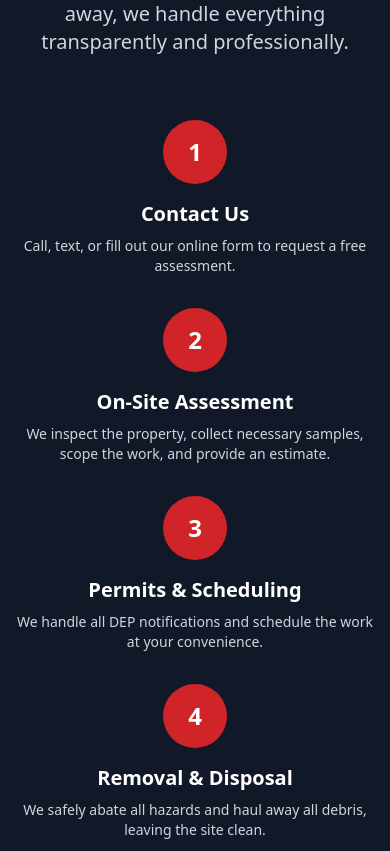
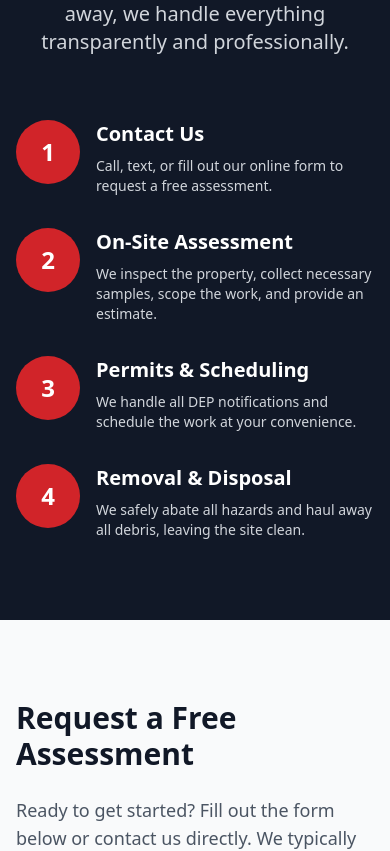
Before and after one commit to melarre/ADS-Website, a React (Vite) app: page / in a window 390 px wide. Shown: the part 3305-4156 px from the top of the page. Built offline with nearby package versions, Linux system fonts and the light colour scheme.

Commit message:
Lay out Process section to be horizontal on mobile

```diff
--- a/src/App.jsx
+++ b/src/App.jsx
@@ -174,26 +174,51 @@ function App() {
             </p>
           </div>
           <div className="grid grid-cols-1 md:grid-cols-4 gap-8">
-            <div className="text-center">
-              <div className="bg-brand-red w-16 h-16 rounded-full flex items-center justify-center mx-auto mb-4 text-2xl font-bold">1</div>
+
+            {/* Step 1 */}
+            <div className="flex flex-row md:flex-col items-start md:items-center text-left md:text-center gap-4 md:gap-0">
+              <div className="bg-brand-red w-16 h-16 rounded-full flex items-center justify-center shrink-0 md:mb-4 text-2xl font-bold">
+                1
+              </div>
+              <div>
                 <h3 className="text-xl font-bold mb-2">Contact Us</h3>
                 <p className="text-sm text-gray-300">Call, text, or fill out our online form to request a free assessment.</p>
               </div>
-            <div className="text-center">
-              <div className="bg-brand-red w-16 h-16 rounded-full flex items-center justify-center mx-auto mb-4 text-2xl font-bold">2</div>
+            </div>
+
+            {/* Step 2 */}
+            <div className="flex flex-row md:flex-col items-start md:items-center text-left md:text-center gap-4 md:gap-0">
+              <div className="bg-brand-red w-16 h-16 rounded-full flex items-center justify-center shrink-0 md:mb-4 text-2xl font-bold">
+                2
+              </div>
+              <div>
                 <h3 className="text-xl font-bold mb-2">On-Site Assessment</h3>
                 <p className="text-sm text-gray-300">We inspect the property, collect necessary samples, scope the work, and provide an estimate.</p>
               </div>
-            <div className="text-center">
-              <div className="bg-brand-red w-16 h-16 rounded-full flex items-center justify-center mx-auto mb-4 text-2xl font-bold">3</div>
+            </div>
+
+            {/* Step 3 */}
+            <div className="flex flex-row md:flex-col items-start md:items-center text-left md:text-center gap-4 md:gap-0">
+              <div className="bg-brand-red w-16 h-16 rounded-full flex items-center justify-center shrink-0 md:mb-4 text-2xl font-bold">
+                3
+              </div>
+              <div>
                 <h3 className="text-xl font-bold mb-2">Permits & Scheduling</h3>
                 <p className="text-sm text-gray-300">We handle all DEP notifications and schedule the work at your convenience.</p>
               </div>
-            <div className="text-center">
-              <div className="bg-brand-red w-16 h-16 rounded-full flex items-center justify-center mx-auto mb-4 text-2xl font-bold">4</div>
+            </div>
+
+            {/* Step 4 */}
+            <div className="flex flex-row md:flex-col items-start md:items-center text-left md:text-center gap-4 md:gap-0">
+              <div className="bg-brand-red w-16 h-16 rounded-full flex items-center justify-center shrink-0 md:mb-4 text-2xl font-bold">
+                4
+              </div>
+              <div>
                 <h3 className="text-xl font-bold mb-2">Removal & Disposal</h3>
                 <p className="text-sm text-gray-300">We safely abate all hazards and haul away all debris, leaving the site clean.</p>
               </div>
+            </div>
+
           </div>
         </div>
       </section>
```
Lines whose indentation alone changed are shown as unchanged.
